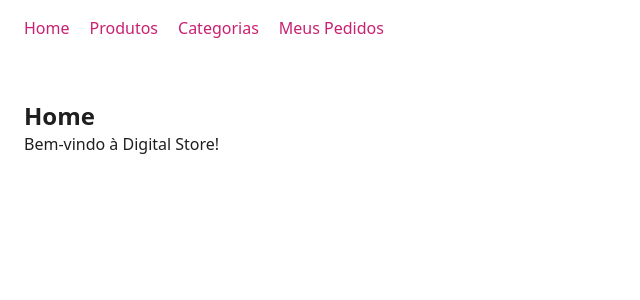
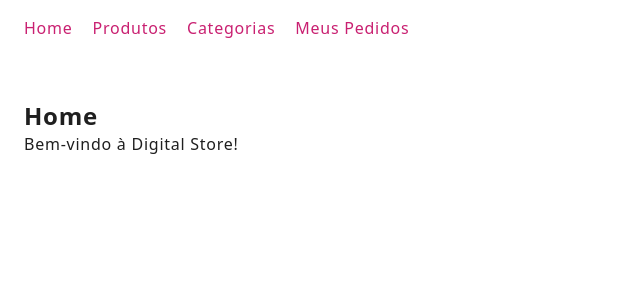
Before and after one commit to Markus328/digital-store, a React (Vite) app: page / in a window 1280 px wide. Shown: the top 300 px of the page, without its empty margins (0-640 px from the left). Built offline with nearby package versions, Linux system fonts and the light colour scheme.

Commit message:
Ajusta o letter spacing de acordo com o tamanho da tela

```diff
--- a/src/index.css
+++ b/src/index.css
@@ -25,8 +25,21 @@
 
 	font-synthesis: none;
 	text-rendering: optimizeLegibility;
+	letter-spacing: 0.25px;
 	-webkit-font-smoothing: antialiased;
 	-moz-osx-font-smoothing: grayscale;
+}
+
+@media (min-width: 768px) {
+	:root {
+		letter-spacing: 0.5px;
+	}
+}
+
+@media (min-width: 1080px) {
+	:root {
+		letter-spacing: 0.75px;
+	}
 }
 
 html,
```
